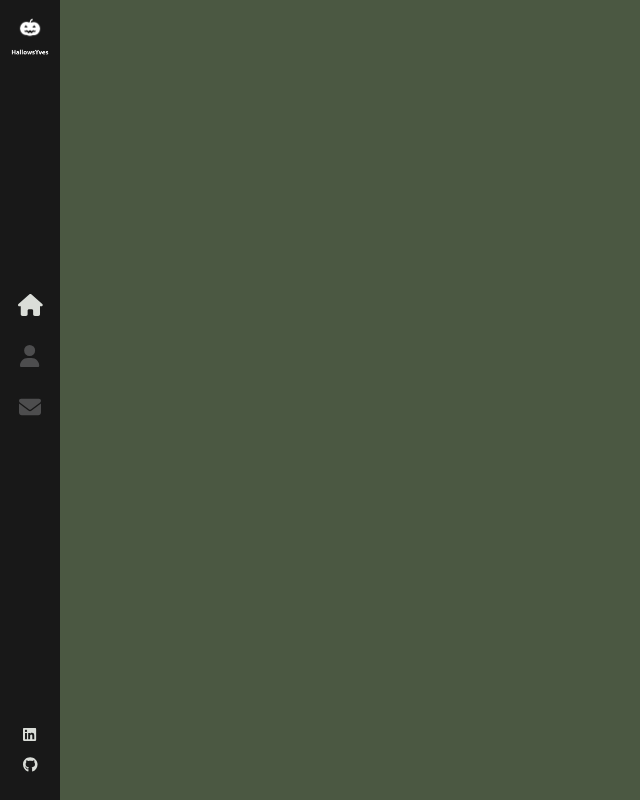
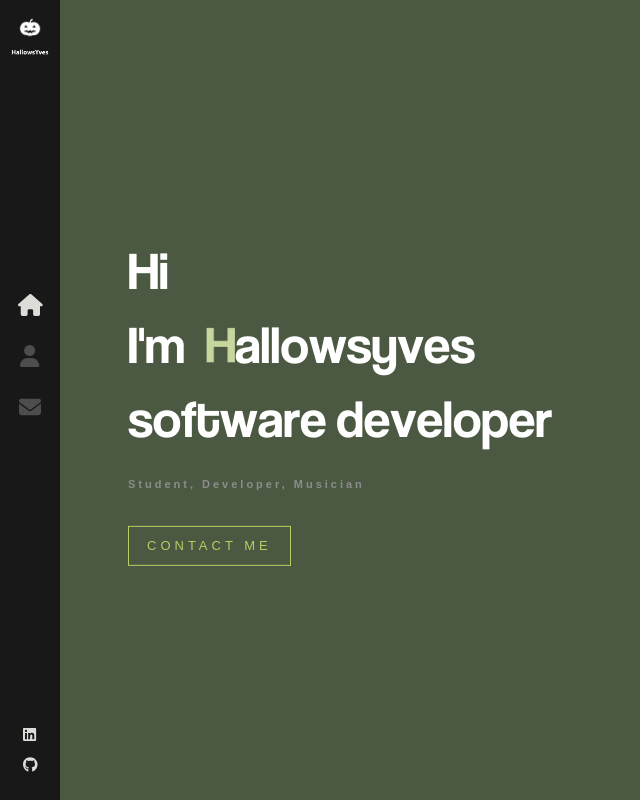
Before and after one commit to HallowsYves/react-portfolio, a React (Create React App) app: page / in a window 1280 px wide. Shown: the whole page, without its empty margins (0-640 px from the left). Built offline with nearby package versions, Linux system fonts and the light colour scheme.

Commit message:
HomePage

```diff
--- a/src/App.js
+++ b/src/App.js
@@ -1,12 +1,15 @@
 import './App.scss';
 import { Routes, Route } from 'react-router-dom';
 import Layout from './components/Layout';
+import Home from './components/Home';
 
 function App() {
   return (
     <>
-    <Routes>
-      <Route path="/" element={<Layout />} />
+      <Routes>
+        <Route path="/" element={<Layout />}>
+          <Route index element={<Home />} />
+      </Route>
     </Routes>
       </>
   )
--- /dev/null
+++ b/src/components/AnimatedLetters/index.js
@@ -0,0 +1,17 @@
+import './index.scss';
+
+const AnimatedLetters = ({letterClass, stringArray, index}) => {
+    return (
+        <span>
+            {
+                stringArray.map((character, i) => (
+                <span key={character + index} className={`${letterClass} _${i + index}`}>
+                    {character}
+                </span>
+                ))
+            }
+        </span>
+    )
+};
+
+export default AnimatedLetters
--- /dev/null
+++ b/src/components/AnimatedLetters/index.scss
@@ -0,0 +1,23 @@
+.text-animate {
+    display: inline-block;
+    opacity: 0;
+    animation: backInLeft 1s 1s;
+    animation-fill-mode: forwards;
+    min-width: 10px;
+}
+.text-animate-hover {
+    min-width: 10px;
+    display: inline-block;
+    animation-fill-mode: both;
+
+    &:hover {
+        animation: rubberBand 1s;
+        color: #c7d59f;
+    }
+}
+
+@for $i from 1 through 40 {
+    .text-animate._#{$i} {
+        animation-delay: #{$i / 20}s;
+    }
+}
--- /dev/null
+++ b/src/components/Home/index.js
@@ -0,0 +1,42 @@
+import { Link } from 'react-router-dom';
+import LogoSubtitle from '../../assets/images/H-logo.png';
+import './index.scss';
+import { useEffect, useState } from 'react';
+import AnimatedLetters from '../AnimatedLetters'
+
+const Home = () => {
+    const [letterClass, setLetterClass] = useState('text-animate');
+    const nameArray = ['a', 'l', 'l','o','w', 's', 'y','v','e','s']
+    const jobArray = ['s','o','f','t','w','a','r','e',' ', 'd','e','v','e','l','o','p','e','r']
+
+    useEffect(() => {
+        setTimeout(() => {
+            setLetterClass('text-animate-hover')
+        }, 4000)
+    }, [])
+
+    return (
+        <div className="container home-page">
+            <div className="text-zone">
+                <h1>
+                <span className={letterClass}>H</span>
+                <span className={`${letterClass} _12`}>i</span>
+                <br />
+                <span className={`${letterClass} _13`}>I</span>
+                <span className={`${letterClass} _14`}>'m</span>
+                <img src={LogoSubtitle} alt="software developer" />
+                <AnimatedLetters letterClass={letterClass}
+                stringArray={nameArray}
+                index={15} />
+                <br />
+                <AnimatedLetters letterClass={letterClass}
+                stringArray={jobArray}
+                index={22} />
+                </h1>
+                <h2> Student, Developer, Musician</h2>
+                <Link to="/contact" className='flat-button'>CONTACT ME</Link>
+            </div>
+        </div>
+    )
+}
+export default Home
--- /dev/null
+++ b/src/components/Home/index.scss
@@ -0,0 +1,75 @@
+.home-page {
+    .text-zone {
+        position: absolute;
+        left: 10%;
+        top: 50%;
+        transform: translateY(-50%);
+        width: 40%;
+        max-height: 90%;
+    }
+    h1 {
+        color: #fff;
+        font-size: 53px;
+        margin: 0;
+        font-family: 'Coolvetica';
+        font-weight: 400;
+
+        &::before {
+            font-size: 18px;
+            position: absolute;
+            margin-top: -40px;
+            left: 15px;
+            opacity: 0.6;
+        }
+
+        &::after {
+            font-size: 18px;
+            position: absolute;
+            margin-top: 18px;
+            margin-left: 20px;
+            animation: fadeIn 1s 1.7s backwards;
+            opacity: 0.6;
+        }
+
+        img {
+            width: 30px;
+            margin-left: 20px;
+            opacity: 0;
+            height: auto;
+            animation: fadeIn 1s linear both;
+            animation-delay: 1.4s;
+
+        }
+    }
+
+    h2 {
+        color: #8d8d8d;
+        margin-top: 20px;
+        font-weight: 400px;
+        font-size: 11px;
+        font-family: sans-serif;
+        letter-spacing: 3px;
+        animation: fadeIn 1s 1.8s backwards;
+    }
+    .flat-button {
+        color: #b7ce63;
+        font-size: 13px;
+        font-weight: 400;
+        letter-spacing: 4px;
+        font-family: sans-serif;
+        text-decoration: none;
+        padding: 10px 18px;
+        border: 1px solid #b7ce63;
+        margin-top: 25px;
+        float: left;
+        animation: fadeIn 1s 1.8s backwards;
+        white-space: nowrap;
+
+        &:hover {
+            background: #b7ce63;
+            color: #333;
+        }
+
+    }
+
+}
--- a/src/components/Layout/index.js
+++ b/src/components/Layout/index.js
@@ -1,8 +1,23 @@
+import { Outlet } from 'react-router-dom';
 import Sidebar from '../Sidebar';
 import './index.scss';
 
 const Layout = () => {
-    return <><Sidebar /></>
+    return <>
+    <div className="App">
+    <Sidebar />
+    <div className='page'>
+        <span className='tags top-tags'></span>
+
+        <Outlet />
+
+        <span className='tags bottom-tags'>
+        <br />
+        <span className='bottom-tag-html'></span>
+        </span>
+     </div>
+    </div>
+    </>
 }
 
 export default Layout;
--- a/src/components/Layout/index.scss
+++ b/src/components/Layout/index.scss
@@ -0,0 +1,39 @@
+.page {
+    width: 100%;
+    height: 100%;
+    position: absolute;
+}
+
+.top-tags {
+    bottom: auto;
+    top: 35px;
+}
+
+.tags {
+    color: #fff700;
+    opacity: 0.6;
+    position: absolute;
+    bottom: 0;
+    left: 120px;
+    font-size: 18px;
+    font-family: 'La Belle Aurore';
+}
+
+.bottom-tag-html {
+    margin-left: 20px;
+}
+
+.container {
+    width: 100%;
+    will-change: contents;
+    height: 90%;
+    min-height: 566px;
+    position: absolute;
+    opacity: 0;
+    top: 5%;
+    margin: 0 auto;
+    z-index: 1;
+    transform-style: preserve-3d;
+    animation: fadeIn 1s forwards;
+    animation-delay: 1s;
+}
```
Also changed, not shown: src/assets/images/H-logo.png (added).
